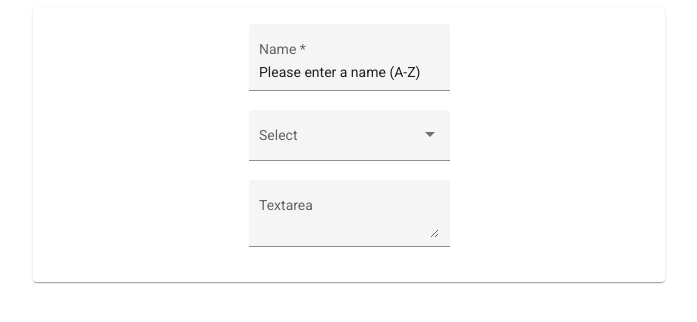
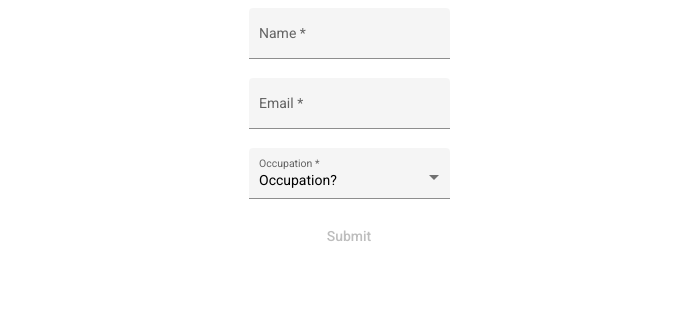
Before and after one commit to nafsar/material-template-form, an Angular app: page / in a window 1280 px wide. Shown: the top 322 px of the page, without its empty margins (291-988 px from the left). Built offline with nearby package versions, Linux system fonts and the light colour scheme.

Commit message:
materail API

```diff
--- a/src/app/app.module.ts
+++ b/src/app/app.module.ts
@@ -1,5 +1,6 @@
 import { BrowserModule } from '@angular/platform-browser';
 import { NgModule } from '@angular/core';
+import { FormsModule } from '@angular/forms';
 import { AppComponent } from './app.component';
 import { TemplateFormComponent } from './template-form/template-form.component';
 import { AppMaterialModule } from './material/app.material.module';
@@ -13,6 +14,7 @@ import {BrowserAnimationsModule} from '@angular/platform-browser/animations';
   imports: [
     BrowserModule,
     BrowserAnimationsModule,
+    FormsModule,
     AppMaterialModule
   ],
   providers: [],
--- a/src/app/template-form/template-form.component.html
+++ b/src/app/template-form/template-form.component.html
@@ -1,24 +1,43 @@
 <div class="example-container basic-align">
-    <mat-card>
+   <!--
+       https://stackoverflow.com/questions/59597088/submit-form-from-angular-dialog-template
+
+       https://stackblitz.com/edit/ang-material-dialog-watw58?file=src%2Fapp%2Fapp.component.html
+   -->
+    <form (ngSubmit)="onSubmit(model)" #templateForm="ngForm">
         <mat-form-field appearance="fill" >
             <mat-label>Name</mat-label>
-            <input matInput required minlength="4" >
-            <div>
+            <input matInput required minlength="2" [(ngModel)]="model.name" name="validate" #name="ngModel" [pattern]="userNamePattern">
+            <mat-error>
              Please enter a name (A-Z)
-            </div>
+            </mat-error>
         </mat-form-field>
         <br>
         <mat-form-field appearance="fill">
-            <mat-label>Select</mat-label>
-            <mat-select>
-                <mat-option value="option">Option</mat-option>
-            </mat-select>
+            <mat-label>Email</mat-label>
+       <input matInput required [(ngModel)]="model.myEmail" #myEmail="ngModel" name="myEmail" [pattern]="emailPattern">
+       <mat-error>
+           A valid email is required
+       </mat-error>
         </mat-form-field>
         <br>
         <mat-form-field appearance="fill">
-            <mat-label>Textarea</mat-label>
-            <textarea matInput></textarea>
-            <!-- <button type="submit" class="button" [disabled]="!templateForm.form.valid">Submit</button> -->
+            <mat-label>Occupation</mat-label>
+        <select matNativeControl required [(ngModel)]="model.myJobs" name="myJobs" #myJobs="ngModel" >
+            <option value="" disabled selected hidden>Occupation?</option>
+            <option *ngFor="let jb of jobs" [value]="jb">{{jb}}</option>
+        </select>
+        <mat-error [hidden]="myJobs.valid || myJobs.pristine">
+            Please choose!
+        </mat-error>
         </mat-form-field>
-    </mat-card>
+
+
+
+           <div>
+           <button type="submit" mat-button class="button" [disabled]="!templateForm.form.valid">Submit</button>
+           </div>
+
+
+    </form>
 </div>
--- a/src/app/template-form/template-form.component.ts
+++ b/src/app/template-form/template-form.component.ts
@@ -8,10 +8,40 @@ import { FormGroup, FormControl, Validators } from '@angular/forms';
 })
 export class TemplateFormComponent implements OnInit {
 
-     name= new FormControl('', [Validators.required, Validators.min(4), Validators.pattern('[a-zA-Z]*')])
+
+  userNamePattern = "[a-zA-Z]*";
+  emailPattern = "[a-z0-9._%+-]+@[a-z0-9.-]+\.[a-z]{2,4}$";
+  jobs = ['', 'Consultant', '', 'Engineer', 'Student',
+    '', 'Recruiter'];
+  submitted = false;
+  title = 'name';
+  emailAddress = 'Email Address';
+  text = 'Message';
+  jobRes = ''; titleRes = ''; textRes = '';
+  model = new Data('', this.jobs[0], '');
+
+
+
+  myname = new FormControl('', [Validators.required, Validators.min(4), Validators.pattern('[a-zA-Z]*')])
+
+  onSubmit(result) {
+    this.titleRes = result.name;
+    this.jobRes = result.myJobs;
+    this.textRes = result.myEmail;
+    this.submitted = true;
+  }
+
   constructor() { }
 
   ngOnInit(): void {
   }
 
 }
+export class Data {
+  constructor(
+    public name?: string,
+    public myJobs?: string,
+    public myEmail?: string
+  ) { }
+
+}
```
Also changed, not shown: package.json (+7 -7 lines), 1 other file (tests, documents, lock files or other folders).
